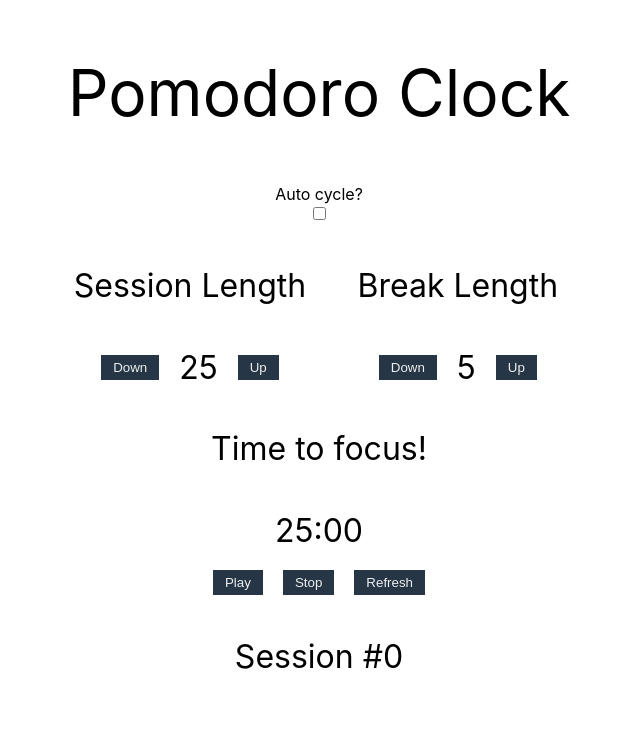
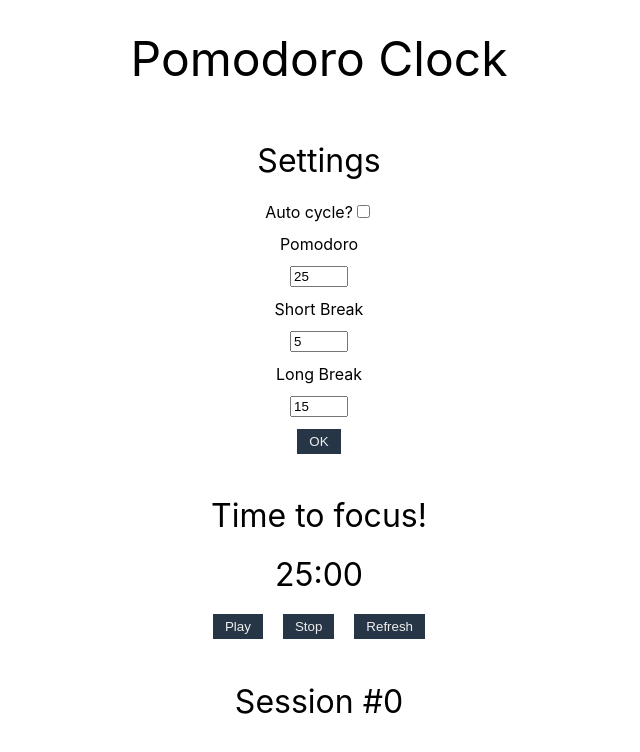
Before and after one commit to calebyg/PomoReact, a React (Create React App) app: page / in a window 1280 px wide. Shown: the top 752 px of the page, without its empty margins (321-961 px from the left). Built offline with nearby package versions, Linux system fonts and the light colour scheme.

Commit message:
Created PomoSettings component, added flex CSS

```diff
--- a/src/App.css
+++ b/src/App.css
@@ -17,21 +17,36 @@
   margin: 0 20px;
 }
 
+.settings-container {
+  display: inline-flex;
+  flex-wrap: wrap;
+  flex-direction: column;
+  gap: 12px;
+  align-items: center;
+}
+
+input[type="number"] {
+  width: 50px;
+}
+
 h2 {
-  font-size: 4rem;
+  font-size: 3rem;
   font-weight: 400;
+  margin-bottom: 10px;
 }
 
 h4 {
   text-align: center;
   font-size: 2rem;
   font-weight: 400;
+  margin-bottom: 10px;
 }
 
 .interval-length {
   font-size: 2rem;
   margin: 0 10px;
 }
+
 button {
   padding: 5px 12px;
   margin: 0 10px;
@@ -43,6 +58,13 @@ button {
   color: #eee;
 }
 
+button:disabled,
+button[disabled] {
+  border: 1px solid #999999;
+  background-color: #cccccc;
+  color: #666666;
+  cursor: auto;
+}
 
 .timer-container {
   text-align: center;
--- a/src/App.js
+++ b/src/App.js
@@ -1,22 +1,26 @@
 import { useRef, useState } from "react";
 import "./App.css";
-import PomoBreak from "./components/PomoBreak";
-import PomoSession from "./components/PomoSession";
+import PomoSettings from "./components/PomoSettings";
 import PomoTimer from "./components/PomoTimer";
 
 const App = () => {
   const [timerMinute, setTimerMinute] = useState(25);
   const [sessionLength, setSessionLength] = useState(25);
   const [breakLength, setBreakLength] = useState(5);
+  const [longBreakLength, setLongBreakLength] = useState(15);
   const [isAutoCycle, setIsAutoCycle] = useState(false);
+
+  const onSessionIntervalChange = (newSessionLength) => {
+    setSessionLength(newSessionLength);
+    setTimerMinute(newSessionLength);
+  };
 
   const onBreakIntervalChange = (newBreakLength) => {
     setBreakLength(newBreakLength);
   };
 
-  const onSessionIntervalChange = (newSessionLength) => {
-    setSessionLength(newSessionLength);
-    setTimerMinute(newSessionLength);
+  const onLongBreakIntervalChange = (newLongBreakLength) => {
+    setLongBreakLength(newLongBreakLength);
   };
 
   const onTimerMinuteChange = (minuteChange) => {
@@ -24,31 +28,26 @@ const App = () => {
   };
 
   const onResetTimer = () => {
-    setSessionLength(25);
-    setTimerMinute(25);
-    setBreakLength(5);
+    setSessionLength(sessionLength);
+    setTimerMinute(sessionLength);
+    setBreakLength(breakLength);
+    setLongBreakLength(longBreakLength);
   };
 
-  const onCycleChange = (event) => {
-    if (event.target.checked === true) setIsAutoCycle(true);
-    else setIsAutoCycle(false);
+  const onAutoCycleChange = (newAutoCycle) => {
+    setIsAutoCycle(newAutoCycle);
   };
 
   return (
     <main className="main-container">
       <h2>Pomodoro Clock</h2>
-      {/* <PomoSettings /> */}
-      <label>Auto cycle?</label>
-      <input type="checkbox" onClick={onCycleChange} />
+      <PomoSettings
+        onSessionIntervalChange={onSessionIntervalChange}
+        onBreakIntervalChange={onBreakIntervalChange}
+        onLongBreakIntervalChange={onLongBreakIntervalChange}
+        onAutoCycleChange={onAutoCycleChange}
+      />
       <section className="interval-length-container">
-        <PomoSession
-          onSessionIntervalChange={onSessionIntervalChange}
-          sessionInterval={sessionLength}
-        />
-        <PomoBreak
-          onBreakIntervalChange={onBreakIntervalChange}
-          breakInterval={breakLength}
-        />
       </section>
       <PomoTimer
         sessionInterval={sessionLength}
--- a/src/components/PomoBreak.js
+++ /dev/null
@@ -1,28 +0,0 @@
-import React from "react";
-const PomoBreak = (props) => {
-  const increaseBreakInterval = () => {
-    const currentInterval = props.breakInterval;
-
-    if (currentInterval === 60) return;
-
-    props.onBreakIntervalChange(currentInterval + 1);
-  };
-
-  const decreaseBreakInterval = () => {
-    const currentInterval = props.breakInterval;
-    if (currentInterval === 1) return;
-    props.onBreakIntervalChange(currentInterval - 1);
-  };
-  return (
-    <section>
-      <h4>Break Length</h4>
-      <section className="section-container">
-        <button onClick={decreaseBreakInterval}>Down</button>
-        <p className="interval-length">{props.breakInterval}</p>
-        <button onClick={increaseBreakInterval}>Up</button>
-      </section>
-    </section>
-  );
-};
-
-export default PomoBreak;
--- a/src/components/PomoSession.js
+++ /dev/null
@@ -1,31 +0,0 @@
-import React from "react";
-
-const PomoSession = (props) => {
-  const increaseSessionTimer = () => {
-    const currentInterval = props.sessionInterval;
-
-    if (currentInterval === 60) return;
-    props.onSessionIntervalChange(currentInterval + 1);
-  };
-
-  const decreaseSessionTimer = () => {
-    const currentInterval = props.sessionInterval;
-    if (currentInterval === 1) {
-      return;
-    }
-    props.onSessionIntervalChange(currentInterval - 1);
-  };
-
-  return (
-    <section>
-      <h4>Session Length</h4>
-      <section className="section-container">
-        <button onClick={decreaseSessionTimer}>Down</button>
-        <p className="interval-length">{props.sessionInterval}</p>
-        <button onClick={increaseSessionTimer}>Up</button>
-      </section>
-    </section>
-  );
-};
-
-export default PomoSession;
--- a/src/components/PomoSettings.js
+++ b/src/components/PomoSettings.js
@@ -1,8 +1,65 @@
-const PomoSettings = () => {
-  return <section>
-    <label>Auto cycle?</label>
-    <input type="checkbox"/>
-  </section>;
+import { useRef, useState } from "react";
+
+const PomoSettings = (props) => {
+  const checkboxRef = useRef();
+
+  const [pomodoroTime, setPomodoroTime] = useState(25);
+  const [shortBreakTime, setShortBreakTime] = useState(5);
+  const [longBreakTime, setLongBreakTime] = useState(15);
+
+  // Input validation is handled by disabling the submit button
+  // if bad input is given
+  const [isDisabled, setIsDisabled] = useState(false);
+
+  const pomodoroHandler = (event) => {
+    const value = event.target.value;
+    setPomodoroTime(value);
+    setIsDisabled(value < 1 || value > 100 ? true : false);
+  };
+
+  const shortBreakHandler = (event) => {
+    const value = event.target.value;
+    setShortBreakTime(value);
+    setIsDisabled(value < 1 || value > 100 ? true : false);
+  };
+
+  const longBreakHandler = (event) => {
+    const value = event.target.value;
+    setLongBreakTime(value);
+    setIsDisabled(value < 1 || value > 100 ? true : false);
+  };
+
+  const submitInputHandler = () => {
+    // Process targeted values to props for timer
+    props.onSessionIntervalChange(pomodoroTime);
+    props.onBreakIntervalChange(shortBreakTime);
+    props.onLongBreakIntervalChange(longBreakTime);
+    props.onAutoCycleChange(checkboxRef.current.checked);
+  };
+
+  return (
+    <section className="settings-container">
+      <h4>Settings</h4>
+      <section>
+        <label>Auto cycle?</label>
+        <input ref={checkboxRef} type="checkbox" />
+      </section>
+
+      <label>Pomodoro</label>
+      <input type="number" defaultValue="25" onChange={pomodoroHandler} />
+      <label>Short Break</label>
+      <input type="number" defaultValue="5" onChange={shortBreakHandler} />
+      <label>Long Break</label>
+      <input type="number" defaultValue="15" onChange={longBreakHandler} />
+      <button
+        className="submit-button"
+        disabled={isDisabled}
+        onClick={submitInputHandler}
+      >
+        OK
+      </button>
+    </section>
+  );
 };
 
 export default PomoSettings;
```
